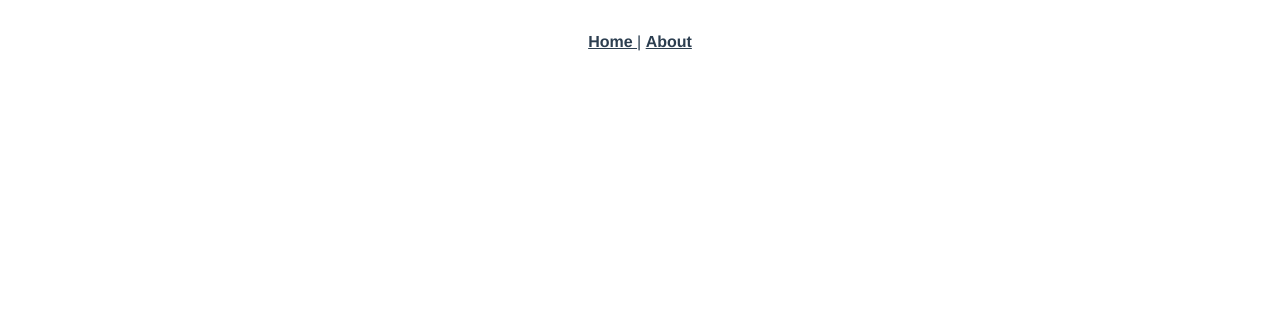
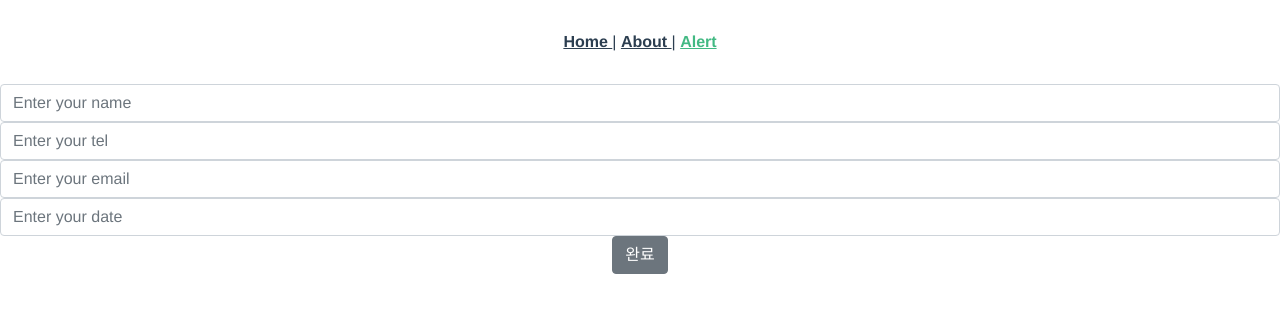
Before and after one commit to jentleoh/VP, a Vue app: page /alert in a window 1280 px wide. Shown: the top 312 px of the page. Built offline with nearby package versions, Linux system fonts and the light colour scheme.

Commit message:
set : selint

```diff
--- a/src/App.vue
+++ b/src/App.vue
@@ -6,6 +6,9 @@
       </router-link> |
       <router-link to="/about">
         About
+      </router-link> |
+      <router-link to="/alert">
+        Alert
       </router-link>
     </div>
     <router-view />
--- a/src/router/index.ts
+++ b/src/router/index.ts
@@ -9,6 +9,14 @@ const routes: Array<RouteConfig> = [
     path: '/',
     name: 'Home',
     component: Home,
+  },
+  {
+    path: '/alert',
+    name: 'AlertForm',
+    // route level code-splitting
+    // this generates a separate chunk (about.[hash].js) for this route
+    // which is lazy-loaded when the route is visited.
+    component: () => import(/* webpackChunkName: "about" */ '../views/AlertForm.vue'),
   },
   {
     path: '/about',
--- /dev/null
+++ b/src/views/AlertForm.vue
@@ -0,0 +1,60 @@
+<template>
+  <div>
+    <div>
+      <b-form-input
+        v-model="text"
+        label="Enter your name"
+        placeholder="Enter your name"
+      />
+      <b-modal
+        id="modal-1"
+        title="BootstrapVue"
+      />
+    </div>
+
+    <div>
+      <b-form-input
+        v-model="text"
+        placeholder="Enter your tel"
+      />
+
+      <b-modal
+        id="modal-1"
+        title="BootstrapVue"
+      />
+    </div>
+
+    <div>
+      <b-form-input
+        v-model="text"
+        placeholder="Enter your email"
+      />
+      <b-modal
+        id="modal-1"
+        title="BootstrapVue"
+      />
+    </div>
+    <div>
+      <b-form-input
+        v-model="text"
+        placeholder="Enter your date"
+      />
+      <b-button v-b-modal.modal-1>
+        완료
+      </b-button>
+
+      <b-modal
+        id="modal-1"
+        title="BootstrapVue"
+      />
+    </div>
+  </div>
+</template>
+<script lang="ts">
+import { Component, Vue } from 'vue-property-decorator';
+
+@Component({})
+export default class AlertForm extends Vue {
+  text = ''
+}
+</script>
```
Also changed, not shown: .eslintrc.js.
